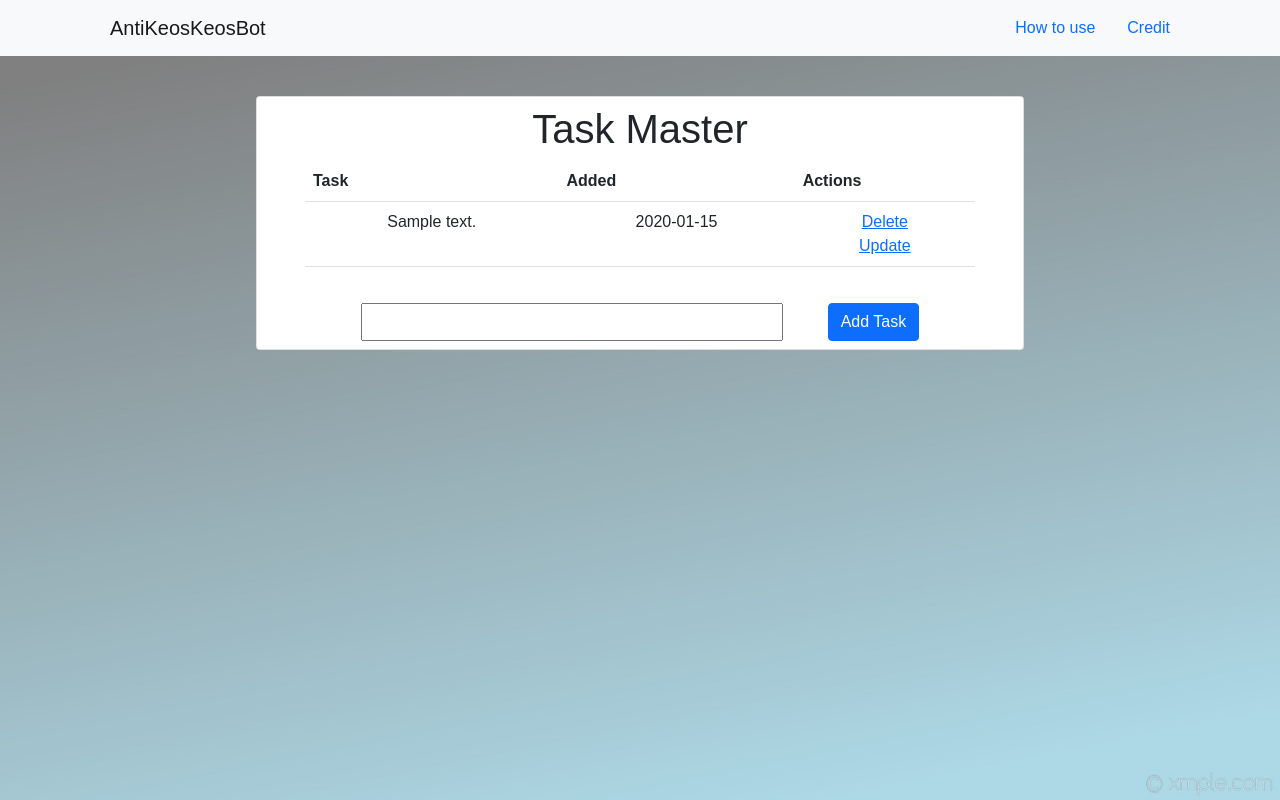
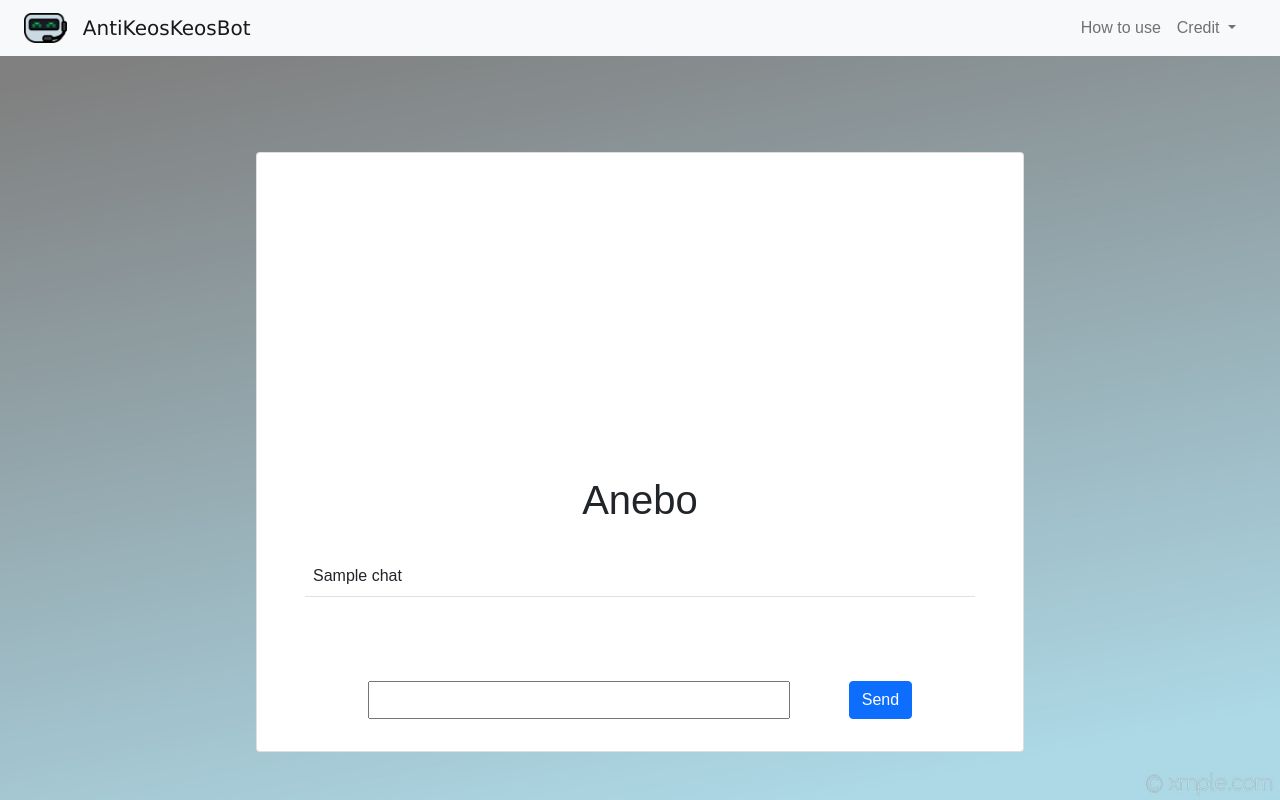
Before and after one commit to Rexy-Gamaliel/AntiKeosKeosBot, a Flask app: template src/templates/index.html in a window 1280 px wide. Run offline with Flask 2, Linux system fonts and the light colour scheme; the template is opened without the code that fills it: most values are stand-ins (such as "Sample title", 1, 10 or a date in 2020); some libraries are stand-ins or nearby versions.

Commit message:
Frontend aman

```diff
--- a/src/app.py
+++ b/src/app.py
@@ -1,24 +1,41 @@
 from flask import Flask, render_template, url_for, request, redirect
-from flask_mysql_connector import MySQL
+#from flask_mysql_connector import MySQL
+#from flaskext.mysql import MySQL
+#from flask_mysqldb import MySQL
+#from sqlConnect import mydb, mycursor
+from sqlConnect import mydb, mycursor
+import sqlConnect as sqlcon
+from wordSearch import interface
 from datetime import datetime
 
+
 app = Flask(__name__)
-app.config['MYSQL_USER'] = 'root'
-app.config['MYSQL_DATABASE'] = 'anebo'
-db = MySQL(app)
-cur = db.new_cursor(dictionary=True)
+
+db = mydb
+cursor = mycursor
+
+# app.config['MYSQL_USER'] = 'root'
+# app.config['MYSQL_DATABASE'] = 'anebo'
+# app.config['MYSQL_PASSWORD'] = ''
+# app.config['MYSQL_PORT'] = 5000
+
 
 
 class Chat():
-    id: int = 0
+    cursor.execute("SELECT MAX(id) FROM chats")
+    counter: int = cursor.fetchone()[0] or 0
 
-    def __init__(self, _text):
-        self.id += 1
-        self.text = _text
-        self.time = datetime.utcnow
+    def __init__(self, text: str, source: str):
+        Chat.counter += 1
+        self.id = Chat.counter
+        self.text = text
+        self.source = source
+        now = datetime.now()
+        time = now.strftime("%H:%M:%S")
+        self.time = time
 
     def __repr__ (self):
-        return '<Chat %r : \"%r\">' %self.id %self.text
+        return '<Chat #{} ({}: {}): \"{}\">'.format(self.id, self.source, self.time, self.text)
 '''
 CREATE TABLE Task (
 id INT primary key AUTO_INCREMENT,
@@ -32,48 +49,65 @@ judul VARCHAR(255)
 @app.route('/', methods=['POST', 'GET'])
 def index():
     if request.method == 'POST':
-        chat_text = request.form['content']
-
-        new_task = Chat(text=chat_text)
+        user_text = request.form['content']
+        user_chat = Chat(text=user_text, source="user")
 
         # pass to backend
+        bot_text = interface(user_text)
+        bot_chat = Chat(text=bot_text, source="bot")
+        try:
+            query = "INSERT INTO chats(id, text, source, timeStamp) VALUES \
+                    (%s, %s, %s, %s), \
+                    (%s, %s, %s, %s)"
+            args = (
+                user_chat.id, user_chat.text, "user", user_chat.time,
+                bot_chat.id, bot_chat.text, "bot", bot_chat.time
+            )
+            cursor.execute(query, args)
+            db.commit()
 
-        # try:
-        #     db.session.add(new_task)
-        #     db.session.commit()
-        #     return redirect('/')
-        # except:
-        #     return "Error on adding task"
+            return redirect('/')
+        except:
+            return 'Ups, there\'s an error'
 
     else:
-        tasks = Todo.query.order_by(Todo.date_created).all()
-        return render_template("index.html", tasks=tasks)
+        query = "SELECT * FROM chats ORDER BY timeStamp asc, id asc"
+        cursor.execute(query)
+        chats = cursor.fetchall()
+
+        return render_template("index.html", chats=chats)
 
 
-@app.route('/delete/<int:id>')
-def delete(id: int):
-    task_to_delete = Todo.query.get_or_404(id)
+@app.route('/how_to_use', methods=['GET', 'POST'])
+def how_to_use():
+    if request.method == 'POST':
+        return redirect(-'/')
+    return render_template('howtouse.html')
 
-    try:
-        db.session.delete(task_to_delete)
-        db.session.commit()
-        return redirect('/')
-    except:
-        return 'Error deleting tasks'
+# @app.route('/delete/<int:id>')
+# def delete(id: int):
+#     task_to_delete = Todo.query.get_or_404(id)
 
-@app.route('/update/<int:id>', methods=['GET', 'POST'])
-def update(id):
-    task = Todo.query.get_or_404(id)
+#     try:
+#         db.session.delete(task_to_delete)
+#         db.session.commit()
+#         return redirect('/')
+#     except:
+#         return 'Error deleting tasks'
 
-    if request.method == 'POST':
-        task.content = request.form['content']
-        try:
-            db.session.commit()
-            return redirect('/')
-        except:
-            return 'Error updateing task'
-    else:
-        return render_template('update.html', task=task)
+# @app.route('/update/<int:id>', methods=['GET', 'POST'])
+# def update(id):
+#     task = Todo.query.get_or_404(id)
+
+#     if request.method == 'POST':
+#         task.content = request.form['content']
+#         try:
+#             db.session.commit()
+#             return redirect('/')
+#         except:
+#             return 'Error updateing task'
+#     else:
+#         return render_template('update.html', task=task)
 
 if __name__ == "__main__":
     app.run(debug=True)
--- /dev/null
+++ b/src/requirements.txt
@@ -0,0 +1,5 @@
+Python library:
+flask
+flask-mysql-connector
+
+MySQL
--- a/src/static/css/main.css
+++ b/src/static/css/main.css
@@ -1,3 +1,7 @@
+@include media-breakpoint-down(md) {
+
+}
+
 body, html {
   margin: 0;
   font-family: sans-serif;
@@ -11,6 +15,7 @@ body, html {
 
 #main {
   max-height: 80%;
+  min-height: 75%;
   min-width: 60%;
 }
 
@@ -44,3 +52,26 @@ td {
 #content {
   width: 70%;
 }
+
+/* width */
+::-webkit-scrollbar {
+  width: 15px;
+}
+
+/* Track */
+::-webkit-scrollbar-track {
+  background: #f1f1f1;
+  border-radius: 4px;
+}
+
+/* Handle */
+::-webkit-scrollbar-thumb {
+  background: #888;
+  border-radius: 4px;
+}
+
+/* Handle on hover */
+::-webkit-scrollbar-thumb:hover {
+  background: #555;
+  animation-timing-function: ease-in-out;
+}
--- a/src/templates/base.html
+++ b/src/templates/base.html
@@ -5,33 +5,59 @@
   <meta http-equiv="X-UA-Compatible" content="IE=edge">
   <meta name="viewport" content="width=device-width, initial-scale=1.0">
 
+  <link rel="icon" href="{{ url_for('static', filename='assets/favicon.ico') }}">
   <!-- Bootstrap CSS -->
   <link href="https://cdn.jsdelivr.net/npm/bootstrap@5.0.0-beta3/dist/css/bootstrap.min.css" rel="stylesheet" integrity="sha384-eOJMYsd53ii+scO/bJGFsiCZc+5NDVN2yr8+0RDqr0Ql0h+rP48ckxlpbzKgwra6" crossorigin="anonymous">
   <link rel="stylesheet" href="{{ url_for('static', filename='css/main.css') }}">
   {% block head %}{% endblock %}
 </head>
 <body>
+    <nav class="navbar navbar-expand-md navbar-light bg-light position-relative">
+      <div class="container-fluid d-flex flex-row justify-content-around flex-nowrap position-relative">
 
-  <header class="site-header position-fixed container-fluid container-500 p-0">
-    <navbar class="navbar navbar-expand-md navbar-light bg-light">
-      <div class="d-flex justify-content-around container-md">
-        <div class="container-fluid container-sm">
-          <div class="d-flex flex-row bd-highlight">
-            <!-- Logo and Title -->
-            <a class="navbar-brand nav-link active" href="#">AntiKeosKeosBot</a>
+        <div class="container-fluid container-sm me-auto">
+          <div class="d-flex flex-row bd-highlight align-items-center">
+            <!-- Title -->
+            <img src="{{ url_for('static', filename='assets/Anebo_smile.png') }}" alt="" class="align-self-center" style='max-height: 30px; display:block;'>
+            <a href="/" class="navbar-brand nav-link active" class="align-self-center" style="font-family: 'Lucida Sans', 'Lucida Sans Regular', 'Lucida Grande', 'Lucida Sans Unicode', Geneva, Verdana, sans-serif;">AntiKeosKeosBot</a>
           </div>
         </div>
-        <div class="container-fluid container-sm">
-          <div class="d-flex flex-row bd-highlight justify-content-end">
-            <a href="/" class="nav-link">How to use</a>
-            <a href="/" class="nav-link">Credit</a>
+
+        <div class="container-fluid container-sm position-relative">
+          <div class="position-relative">
+            <div class="me-auto"></div>
+            <button class="navbar-toggler" type="button" data-bs-toggle="collapse" data-bs-target="#menuToggler" aria-controls="navbarTogglerDemo01" aria-expanded="false" aria-label="Toggle navigation">
+              <span class="navbar-toggler-icon"></span>
+            </button>
+          </div>
+
+          <div id="menuToggler" class="container-fluid container-sm navbar-collapse collapse" style="margin-right: 50px;">
+            <div class="me-auto"></div>
+            <ul class="navbar-nav mb-2 mb-lg-0 d-flex flex-row bd-highlight justify-content-end">
+
+              <li class="nav-item">
+                <a href="/how_to_use" class="nav-link" id="how_to_use">How to use</a>
+              </li>
+
+              <li class="nav-item dropdown">
+                <a class="nav-link dropdown-toggle" href="#" id="navbarDropdown" role="button" data-bs-toggle="dropdown" aria-expanded="false">
+                  Credit
+                </a>
+                <ul class="dropdown-menu dropdown-menu-end" aria-labelledby="navbarDropdown" style="z-index: 99;">
+                  <li><p style="font-size: 0.7em;" class="dropdown-item mx-auto" aria-disabled="true">13519010 - Rexy Gamaliel R.</p></li>
+                  <li><p style="font-size: 0.7em;" class="dropdown-item mx-auto" aria-disabled="true">13519034 - Sharon Bernadetha Marbun</p></li>
+                  <li><p style="font-size: 0.7em;" class="dropdown-item mx-auto" aria-disabled="true">13519092 - Ruhiyah Faradishi</p></li>
+                </ul>
+              </li>
+
+            </ul>
           </div>
         </div>
       </div>
-    </navbar>
-  </header>
+    </nav>
 
-  <div class="position-relative" style="min-height: 60px; height: 12%"></div>
+
+  <div class="position-relative" style="min-height: 60px; height: 12%; z-index: -99;"></div>
 
   {% block body %}{% endblock %}
 
--- a/src/templates/index.html
+++ b/src/templates/index.html
@@ -1,48 +1,61 @@
 {% extends 'base.html' %}}
 
 {% block head %}
-<title>Task Master </title>
+<title>Anebo - AntiKeosKeosBot</title>
+<script type="text/javascript">
+    table = document.getElementById('table');
+    table.focus();
+    table.scrollTo(0,table.scrollHeight);
+    function focusLastRow() {
+        $('#table').scrollTop($('#table')[0].scrollHeight);
+    }
+        // setInterval(function(){
+        //     var out = document.getElementById("LastRow");
+        //     // allow 1px inaccuracy by adding 1
+        //     var isScrolledToBottom = out.scrollHeight - out.clientHeight <= out.scrollTop + 1;
+        //         // scroll to bottom if isScrolledToBottom is true
+        //     if (isScrolledToBottom) {
+        //         out.scrollTop = out.scrollHeight - out.clientHeight
+        //     }
+        // }, 500)
+</script>
 {% endblock %}
 
 {% block body %}
 
-<div class="content container-md mx-auto card py-2 px-5 mx-auto" id="main">
-    <h1 style='text-align: center'>Task Master</h1>
+<div class="d-flex content container-md mx-auto card py-2 px-5 mx-auto justify-content-end" id="main">
+    <h1 style='text-align: center'>Anebo</h1>
 
-    {% if tasks|length < 1 %}
-    <h4 style='text-align: center'>No tasks now</h4>
+    {% if chats|length < 1 %}
+    <h4 style='text-align: center'>No tasks, start chatting with Anebo!</h4>
     {% else %}
 
-    <div class="overflow-auto">
-
-        <table class="table">
-            <tr>
-                <th>Task</th>
-                <th>Added</th>
-                <th>Actions</th>
-            </tr>
-            {% for task in tasks %}
+    <div class="overflow-auto py-4">
+        <table id="table" class="table" tabindex="-1">
+            {% for chat in chats %}
+                {% if chat[2] == 'user' %}
                 <tr>
-                    <td>{{ task.content }}</td>
-                    <td>{{ task.date_created.date() }}</td>
-                    <td>
-                        <a href="/delete/{{ task.id }}">Delete</a>
-                        <br>
-                        <a href="/update/{{ task.id }}">Update</a>
-                    </td>
+                    <td style="text-align: right;">{{ chat[1] }}</td>
                 </tr>
+                {% else %}
+                <tr>
+                    <td style="text-align: left;">{{ chat[1] }}</td>
+                </tr>
+                {% endif %}
             {% endfor %}
         </table>
     </div>
 
     {% endif %}
     <!--Submit button-->
-    <div class="mx-auto" style="width: 90%; padding-top: 20px;">
+    <div class="mx-auto my-4" style="width: 90%; padding-top: 20px;">
         <form action="/" method="POST" class="d-flex justify-content-around">
             <input type="text" name="content" id="content">
-            <input class="btn btn-primary" type="submit" value="Add Task">
+            <input class="btn btn-primary" type="submit" value="Send">
         </form>
     </div>
 </div>
 
+
+
 {% endblock %}
```
Also changed, not shown: other parts of src/static/css/main.css (+3 -0 lines), src/AntiKeosKeosBot.sql (added, +86 -0 lines), src/sqlConnect.py (+19 -2 lines), src/templates/howtouse.html (added, +30 -0 lines), src/wordSearch.py (+11 -2 lines), src/static/assets/Anebo_sleep.png, src/static/assets/Anebo_smile.png, src/static/assets/Anebo_wake.png, src/static/assets/favicon.ico (added), src/static/assets/icon.png (added).
